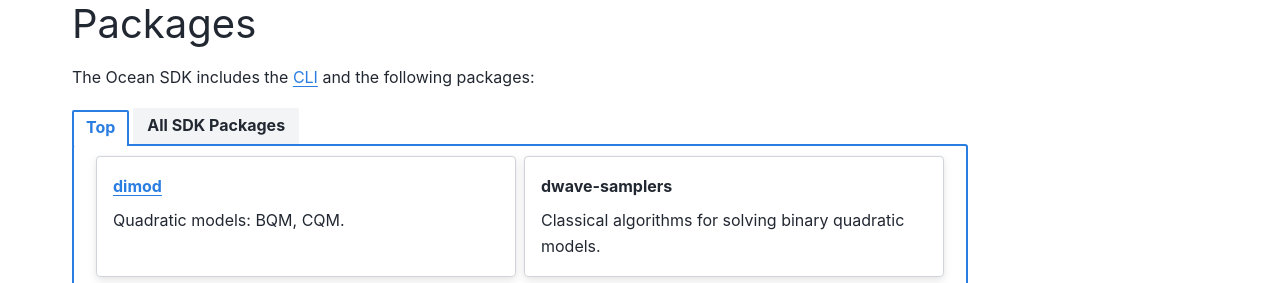
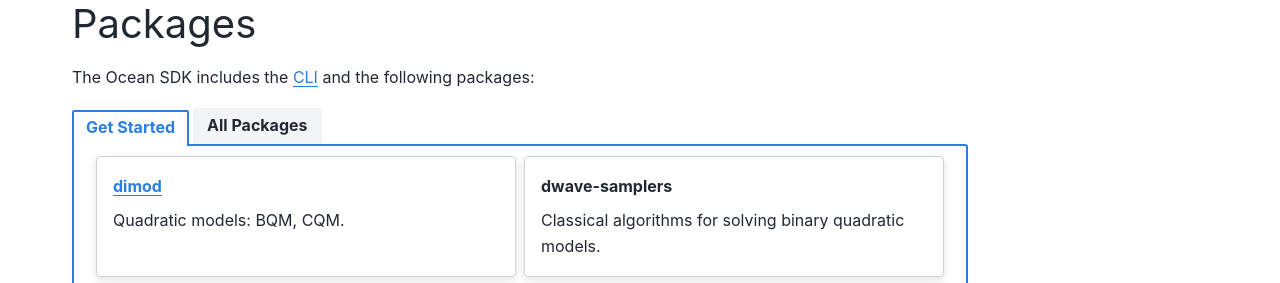
Before and after one commit to dwavesystems/dwave-ocean-sdk, a Sphinx documentation site: the page built from docs/index.rst, in a window 1280 px wide and 1209 px high. Shown: the part 310-593 px from the top of the window. Built offline with Sphinx 7.4.7 and the PyData theme 0.15.4, drawn with Linux system fonts in a browser that asks for light colours; pages that are not in the unit, such as notebooks, are missing from menus.

Commit message:
Update tab names on first page

```diff
--- a/docs/index.rst
+++ b/docs/index.rst
@@ -33,7 +33,7 @@
 
 .. tab-set::
 
-   .. tab-item:: Top
+   .. tab-item:: Get Started
 
       .. grid:: 2
          :gutter: 2
@@ -75,7 +75,7 @@
             framework for building hybrid asynchronous decomposition samplers for
             quadratic unconstrained binary optimization (QUBO) problems.)`
 
-   .. tab-item:: All SDK Packages
+   .. tab-item:: All Packages
 
       .. dropdown::  `dimod <https://docs.ocean.dwavesys.com/en/stable/docs_dimod/sdk_index.html>`_: Quadratic models (BQM, CQM).
 
```
